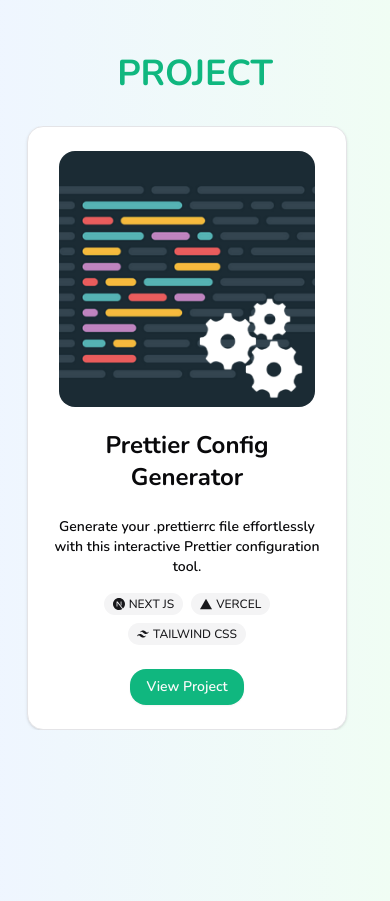
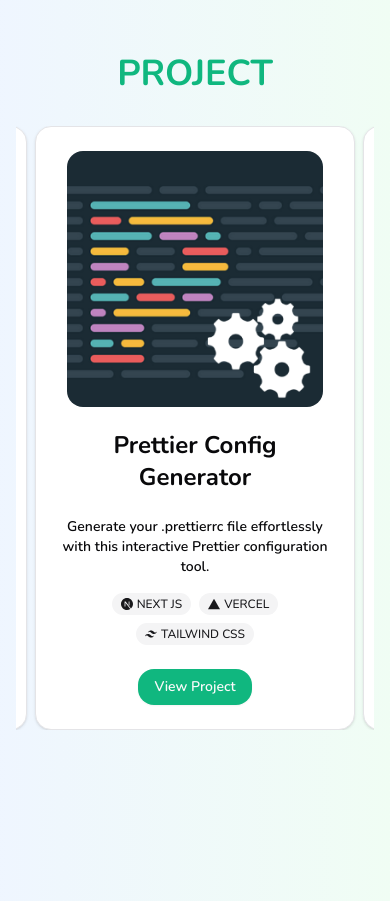
Before and after one commit to NooobtimeX/portfolio, a Next.js app: page / in a window 390 px wide. Shown: the part 2680-3581 px from the top of the page. Built offline with nearby package versions, Linux system fonts and the light colour scheme.

Commit message:
fix: responsive design

```diff
--- a/app/layout.tsx
+++ b/app/layout.tsx
@@ -49,7 +49,7 @@
 					disableTransitionOnChange
 				>
 					<NavigationHeader />
-					<main className="px-4 max-w-7xl mx-auto">{children}</main>
+					<main className="px-4 max-w-[1600px] mx-auto">{children}</main>
 					<NavigationFooter />
 				</ThemeProvider>
 			</body>
--- a/components/section/Projects.tsx
+++ b/components/section/Projects.tsx
@@ -106,11 +106,11 @@
 						opts={{ slidesToScroll: 1 }}
 						plugins={[Autoplay({ delay: 5000 })]}
 					>
-						<CarouselContent>
+						<CarouselContent className="gap-2">
 							{projects.map((project, index) => (
 								<CarouselItem
 									key={index}
-									className="flex justify-center basis-full md:basis-1/3 px-4"
+									className="flex justify-center basis-[clamp(320px,50%,400px)]"
 								>
 									<SectionTransition>
 										<Card className="flex flex-col justify-between h-full w-[320px] md:w-[360px] lg:w-[400px] mx-auto">
```
